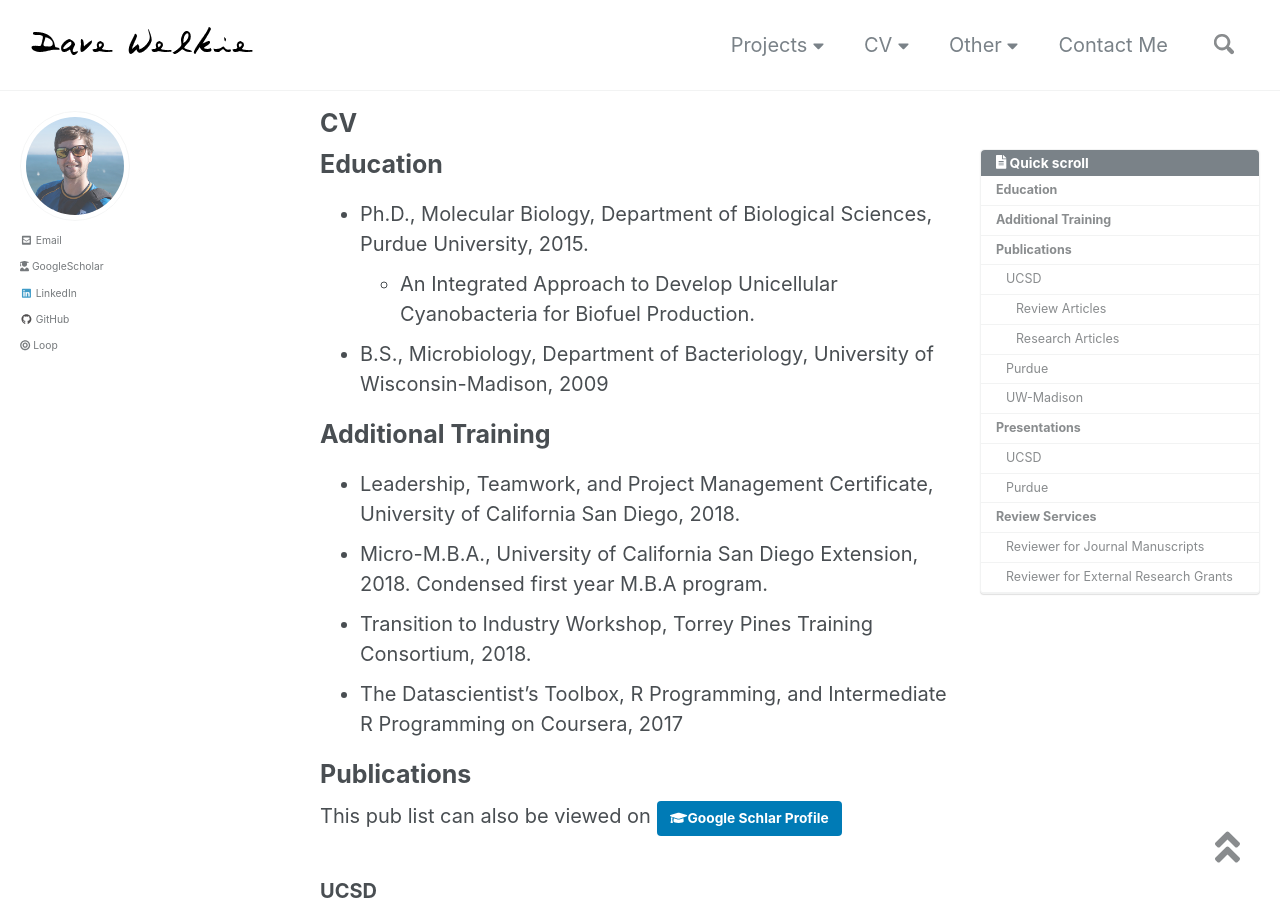
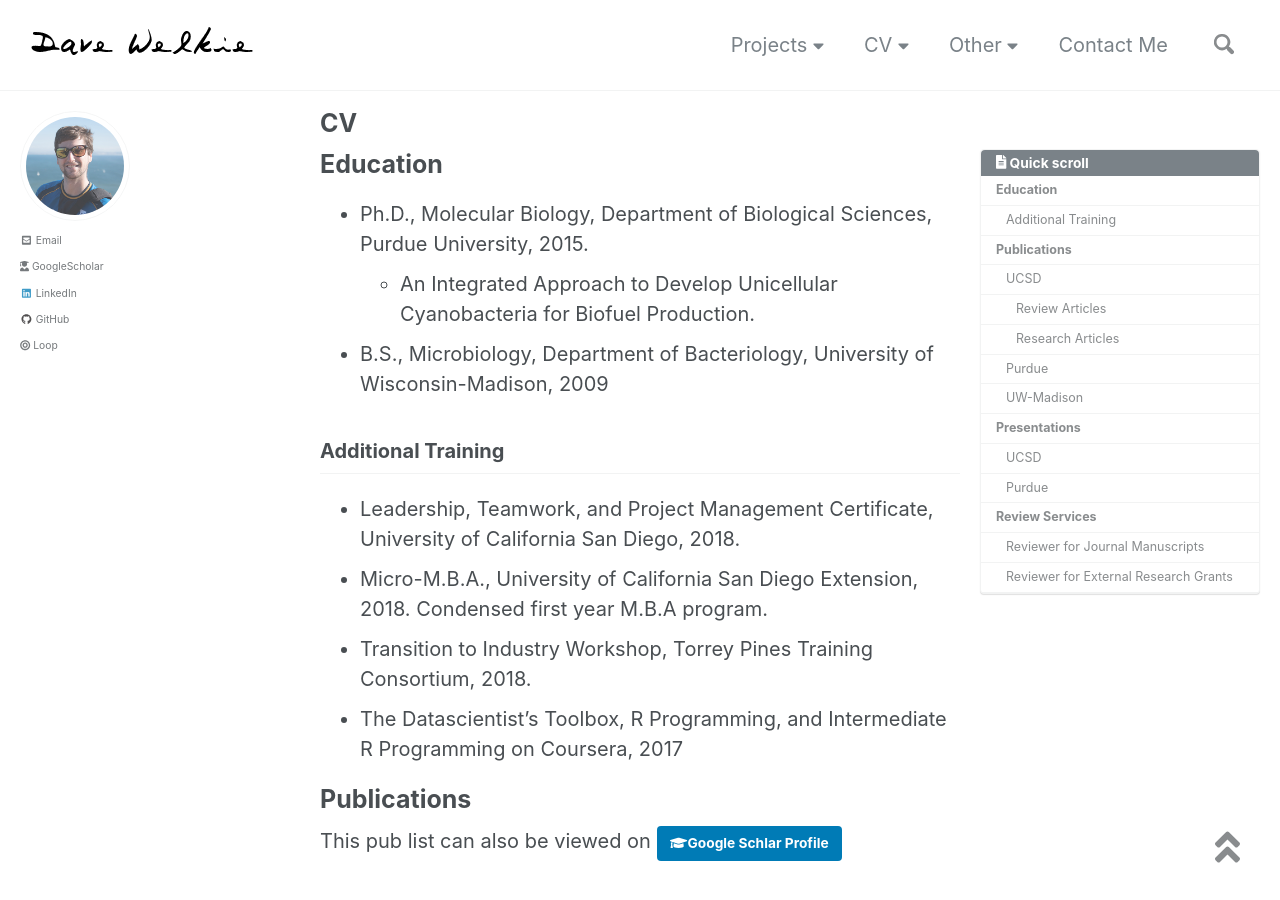
Before and after one commit to dwelkie/dwelkie.github.io, a Jekyll site: the page built from _pages/CV.md, in a window 1280 px wide and 900 px high. Built offline with Jekyll 4.4.1, drawn with Linux system fonts in a browser that asks for light colours; nearby versions of some CDN libraries.

```diff
--- a/_pages/CV.md
+++ b/_pages/CV.md
@@ -15,7 +15,7 @@ toc_label: "Quick scroll"
   * An Integrated Approach to Develop Unicellular Cyanobacteria for Biofuel Production.
 * B.S.,   Microbiology, Department of Bacteriology, University of Wisconsin-Madison, 2009
 <bk/>
-# Additional Training
+## Additional Training
 *	Leadership, Teamwork, and Project Management Certificate, University of California San Diego, 2018.
 *	Micro-M.B.A., University of California San Diego Extension, 2018. Condensed first year M.B.A program.
 *	Transition to Industry Workshop, Torrey Pines Training Consortium, 2018.
```
